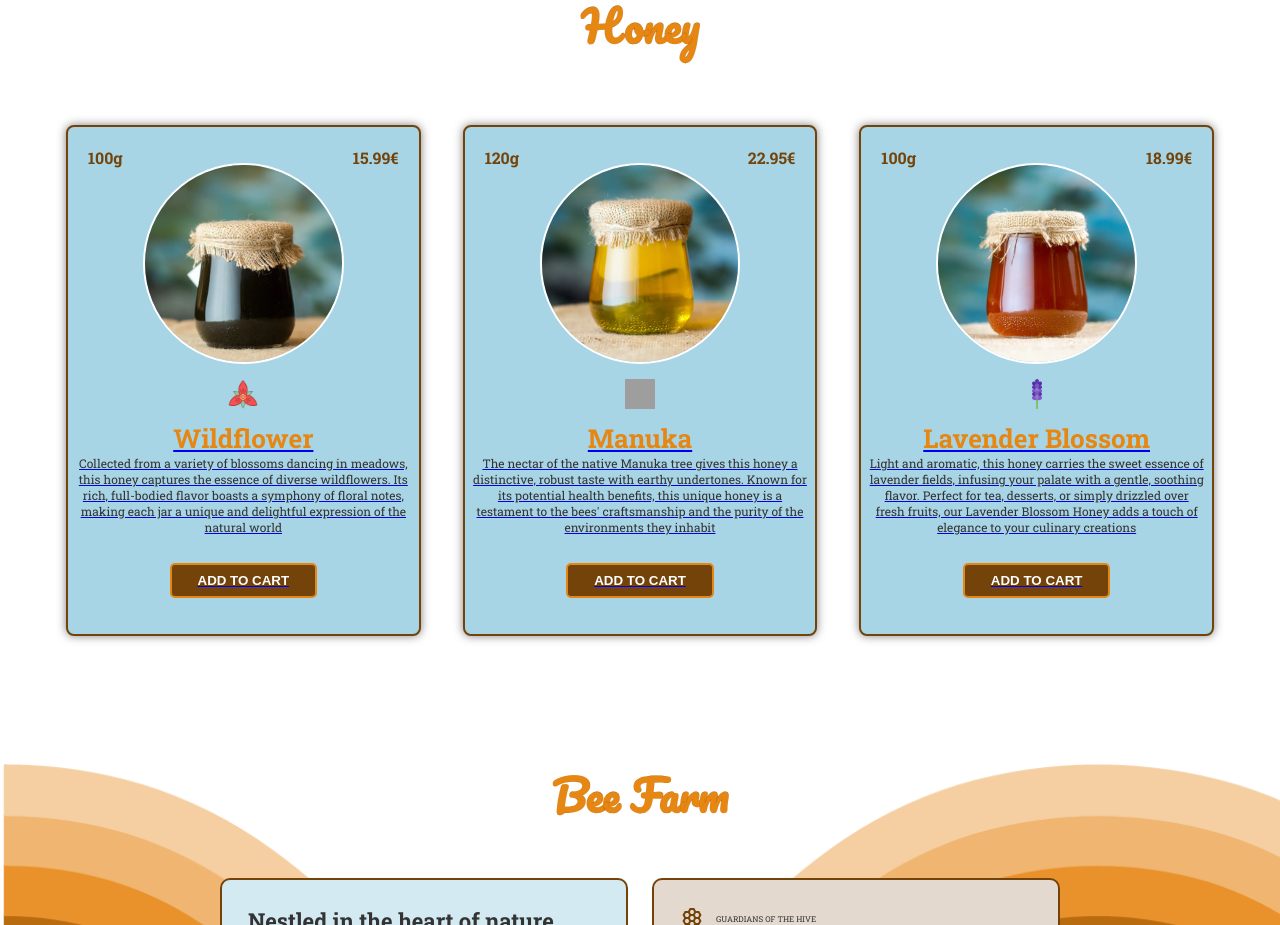
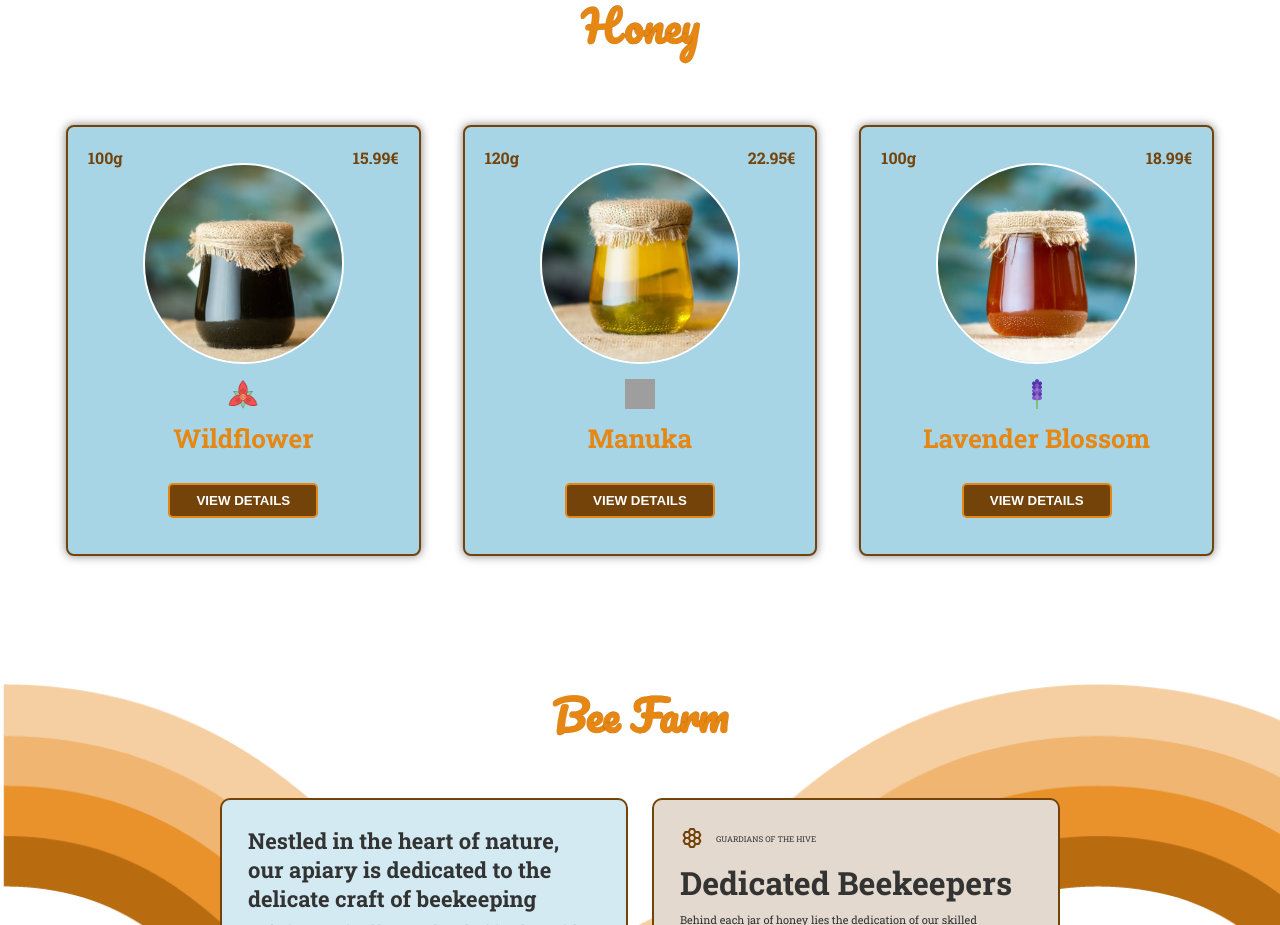
Before and after one commit to tomassfernandes/home-nectar, a React (Create React App) app in the folder home-nectar/: page / in a window 1280 px wide. Shown: the part 1940-2865 px from the top of the page. Built offline with nearby package versions, Linux system fonts and the light colour scheme; grey boxes are pictures that could not be loaded.

Commit message:
HoneyItem to ProductPage info connected

```diff
--- a/home-nectar/src/App.js
+++ b/home-nectar/src/App.js
@@ -10,6 +10,38 @@ import Footer from "./Sections/Footer";
 import ProductPage from "./ProductPage";
 
 function App() {
+  const honeysData = [
+    {
+      id: 1,
+      img: "/img/honey-jar-1.webp",
+      name: "Wildflower",
+      flowerImg: "/img/wildflower.png",
+      text: "Collected from a variety of blossoms dancing in meadows, this honey captures the essence of diverse wildflowers. Its rich, full-bodied flavor boasts a symphony of floral notes, making each jar a unique and delightful expression of the natural world",
+      price: 15.99,
+      amount: "100g",
+    },
+
+    {
+      id: 2,
+      img: "/img/honey-jar-2.webp",
+      name: "Manuka",
+      flowerImg: "/img/manuka-flower.png",
+      text: "The nectar of the native Manuka tree gives this honey a distinctive, robust taste with earthy undertones. Known for its potential health benefits, this unique honey is a testament to the bees' craftsmanship and the purity of the environments they inhabit",
+      price: 22.95,
+      amount: "120g",
+    },
+
+    {
+      id: 3,
+      img: "/img/honey-jar-3.webp",
+      name: "Lavender Blossom",
+      flowerImg: "/img/lavender-flower.png",
+      text: "Light and aromatic, this honey carries the sweet essence of lavender fields, infusing your palate with a gentle, soothing flavor. Perfect for tea, desserts, or simply drizzled over fresh fruits, our Lavender Blossom Honey adds a touch of elegance to your culinary creations",
+      price: 18.99,
+      amount: "100g",
+    },
+  ];
+
   return (
     <Router>
       <Routes>
@@ -20,14 +52,17 @@ function App() {
               <Header />
               <CTASection />
               <AboutSection />
-              <HoneySection />
+              <HoneySection honeysData={honeysData} />
               <BeeFarmSection />
               <ChooseUsSection />
               <Footer />
             </>
           }
         />
-        <Route path="/product/:id" element={<ProductPage />} />
+        <Route
+          path="/product/:id"
+          element={<ProductPage honeysData={honeysData} />}
+        />
       </Routes>
     </Router>
   );
--- a/home-nectar/src/CSS/honey-section.css
+++ b/home-nectar/src/CSS/honey-section.css
@@ -22,6 +22,7 @@
   gap: 1.2rem;
   position: relative;
   box-shadow: 0 0 10px rgba(0, 0, 0, 0.5);
+  text-decoration: none;
 }
 
 .honey-img-div {
--- a/home-nectar/src/Items/HoneyItem.js
+++ b/home-nectar/src/Items/HoneyItem.js
@@ -1,40 +1,8 @@
 import { Link } from "react-router-dom";
 
-export default function HoneyItem() {
-  const honeysData = [
-    {
-      id: 1,
-      img: "/img/honey-jar-1.webp",
-      name: "Wildflower",
-      flowerImg: "/img/wildflower.png",
-      text: "Collected from a variety of blossoms dancing in meadows, this honey captures the essence of diverse wildflowers. Its rich, full-bodied flavor boasts a symphony of floral notes, making each jar a unique and delightful expression of the natural world",
-      price: 15.99,
-      amount: "100g",
-    },
-
-    {
-      id: 2,
-      img: "/img/honey-jar-2.webp",
-      name: "Manuka",
-      flowerImg: "/img/manuka-flower.png",
-      text: "The nectar of the native Manuka tree gives this honey a distinctive, robust taste with earthy undertones. Known for its potential health benefits, this unique honey is a testament to the bees' craftsmanship and the purity of the environments they inhabit",
-      price: 22.95,
-      amount: "120g",
-    },
-
-    {
-      id: 3,
-      img: "/img/honey-jar-3.webp",
-      name: "Lavender Blossom",
-      flowerImg: "/img/lavender-flower.png",
-      text: "Light and aromatic, this honey carries the sweet essence of lavender fields, infusing your palate with a gentle, soothing flavor. Perfect for tea, desserts, or simply drizzled over fresh fruits, our Lavender Blossom Honey adds a touch of elegance to your culinary creations",
-      price: 18.99,
-      amount: "100g",
-    },
-  ];
-
+export default function HoneyItem({ honeysData }) {
   return honeysData.map((item) => (
-    <Link key={item.id} to={`/product/${item.id}`} className="honey-div">
+    <div className="honey-div">
       <div className="honey-img-div">
         <img className="honey-img" src={item.img} alt={`${item.name} honey`} />
       </div>
@@ -45,11 +13,12 @@ export default function HoneyItem() {
       />
       <div className="honey-text-div">
         <h3 className="heading-terciary honey-h3">{item.name}</h3>
-        <p className="honey-p">{item.text}</p>
       </div>
-      <button className="honey-btn">ADD TO CART</button>
+      <Link key={item.id} to={{ pathname: `/product/${item.id}` }}>
+        <button className="honey-btn">VIEW DETAILS</button>{" "}
+      </Link>
       <span className="honey-amount-span">{item.amount}</span>
       <span className="honey-price-span">{`${item.price}€`}</span>
-    </Link>
+    </div>
   ));
 }
--- a/home-nectar/src/ProductPage.js
+++ b/home-nectar/src/ProductPage.js
@@ -1,10 +1,26 @@
+// ProductPage.js
+import { useLocation } from "react-router-dom";
 import Header from "./Sections/Header";
 
-export default function ProductPage() {
+export default function ProductPage({ honeysData }) {
+  const location = useLocation();
+  const productId = Number(location.pathname.split("/")[2]); // Extracting the product id from the URL
+  const selectedHoney = honeysData.find((item) => item.id === productId);
+
+  if (!selectedHoney) {
+    // Handle case where there is no data (optional)
+    return <div>No data found</div>;
+  }
+
   return (
     <div>
       <Header />
-      <h1>Product Page</h1>
+      <h1>{selectedHoney.name} Details</h1>
+      <div>
+        <img src={selectedHoney.img} alt={`${selectedHoney.name} honey`} />
+        <p>{selectedHoney.text}</p>
+        {/* Display other details as needed */}
+      </div>
     </div>
   );
 }
--- a/home-nectar/src/Sections/HoneySection.js
+++ b/home-nectar/src/Sections/HoneySection.js
@@ -1,11 +1,11 @@
 import HoneyItem from "../Items/HoneyItem";
 
-export default function HoneySection() {
+export default function HoneySection({ honeysData }) {
   return (
     <section className="section honey-section">
       <h2 className="heading-secondary">Honey</h2>
       <div className="honey-grid">
-        <HoneyItem />
+        <HoneyItem honeysData={honeysData} />
       </div>
     </section>
   );
```
